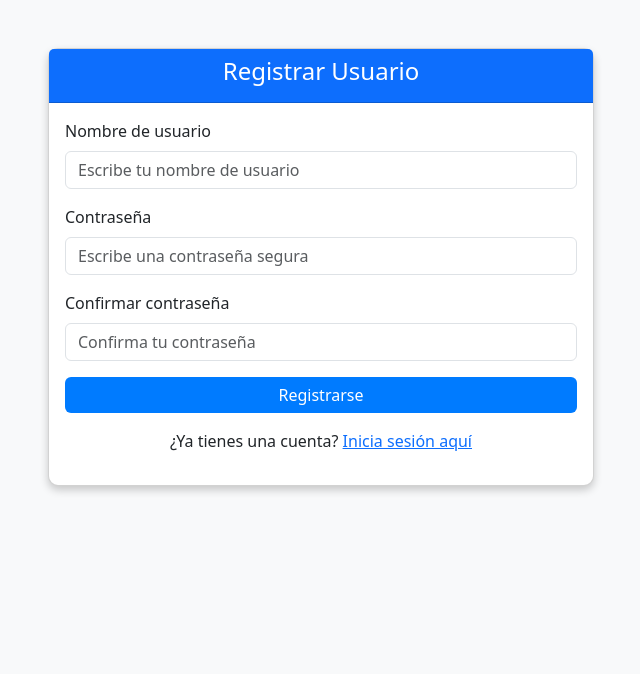
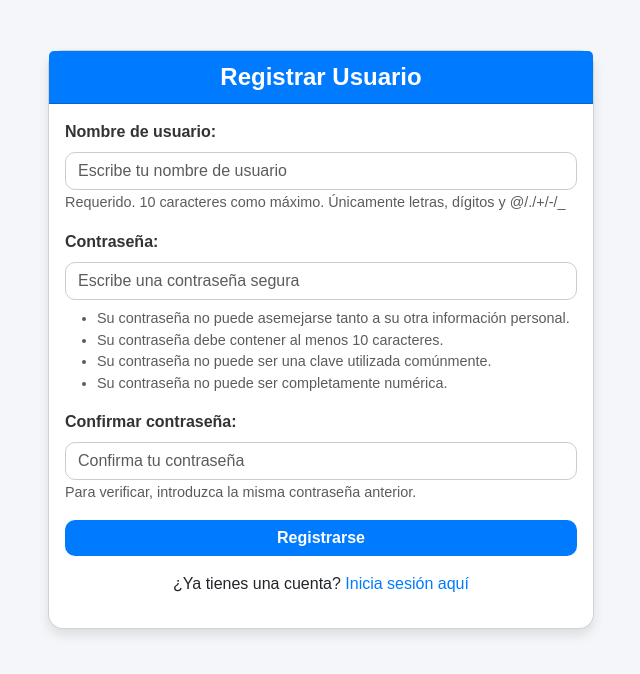
Before and after one commit to Yenniemorales/TrabajoFinal-Morales, a Django app: page /register/ in a window 1280 px wide. Shown: the top 674 px of the page, without its empty margins (319-959 px from the left). Run offline with Django 5.2, Linux system fonts and the light colour scheme.

Commit message:
Mejora visualizacion

```diff
--- a/AppConsulta/templates/AppConsulta/register.html
+++ b/AppConsulta/templates/AppConsulta/register.html
@@ -4,41 +4,82 @@
     <meta charset="UTF-8">
     <meta name="viewport" content="width=device-width, initial-scale=1.0">
     <title>Registrarse</title>
+
+    <!-- Bootstrap CSS -->
     <link href="https://cdn.jsdelivr.net/npm/bootstrap@5.3.0-alpha3/dist/css/bootstrap.min.css" rel="stylesheet">
+    <!-- Bootstrap JS Bundle -->
     <script src="https://cdn.jsdelivr.net/npm/bootstrap@5.3.0-alpha3/dist/js/bootstrap.bundle.min.js"></script>
+
     <style>
+        /* Estilos personalizados */
         body {
-            background-color: #f8f9fa;
+            background-color: #f4f6f9; /* Fondo suave */
+            font-family: 'Arial', sans-serif;
         }
         .card {
-            border-radius: 10px;
-            box-shadow: 0 4px 8px rgba(0, 0, 0, 0.2);
+            border-radius: 15px; /* Bordes redondeados */
+            box-shadow: 0 6px 12px rgba(0, 0, 0, 0.1); /* Sombra */
+            margin-top: 50px; /* Separación superior */
+        }
+        .card-header {
+            background-color: #007bff; /* Azul principal */
+            color: white;
+            font-size: 1.5rem;
+            font-weight: bold;
+            text-align: center;
+            border-radius: 15px 15px 0 0; /* Bordes superiores redondeados */
         }
         .btn-primary {
             background-color: #007bff;
             border: none;
+            border-radius: 10px;
+            font-size: 1rem;
+            font-weight: bold;
+            transition: background-color 0.3s ease;
         }
         .btn-primary:hover {
-            background-color: #0056b3;
+            background-color: #0056b3; /* Cambio de color al pasar el mouse */
+        }
+        .form-label {
+            font-weight: bold;
+            color: #333;
+        }
+        .form-control {
+            border-radius: 10px; /* Bordes redondeados en los campos */
+            border: 1px solid #ccc;
+        }
+        .text-muted {
+            font-size: 0.9rem; /* Tamaño de texto reducido */
+        }
+        .alert {
+            font-size: 0.9rem; /* Estilo para los mensajes de alerta */
+        }
+        .footer-link {
+            color: #007bff; /* Azul para los enlaces */
+            text-decoration: none;
+        }
+        .footer-link:hover {
+            text-decoration: underline; /* Subrayado al pasar el mouse */
         }
     </style>
 </head>
 <body>
-    <div class="container mt-5">
-        <div class="row justify-content-center">
-            <div class="col-md-6">
+    <!-- Contenedor principal de Bootstrap -->
+    <div class="container">
+        <div class="row justify-content-center"> <!-- Rejilla para centrar el contenido -->
+            <div class="col-md-6"> <!-- Columna que ocupa 6 de las 12 disponibles en pantallas medianas -->
+                <!-- Tarjeta Bootstrap -->
                 <div class="card">
-                    <div class="card-header bg-primary text-white text-center">
-                        <!-- Título -->
-                        <h4>Registrar Usuario</h4>
+                    <div class="card-header"> <!-- Encabezado de la tarjeta -->
+                        Registrar Usuario
                     </div>
-                    <div class="card-body">
+                    <div class="card-body"> <!-- Cuerpo de la tarjeta -->
                         <!-- Mostrar mensajes de error o éxito -->
                         {% if messages %}
                             {% for message in messages %}
-                                <div class="alert alert-{{ message.tags }} alert-dismissible fade show" role="alert">
+                                <div class="alert alert-{{ message.tags }} alert-dismissible fade show" role="alert"> <!-- Alerta de Bootstrap -->
                                     {{ message }}
-                                    <button type="button" class="btn-close" data-bs-dismiss="alert" aria-label="Close"></button>
+                                    <button type="button" class="btn-close" data-bs-dismiss="alert" aria-label="Close"></button> <!-- Botón de cierre -->
                                 </div>
                             {% endfor %}
                         {% endif %}
@@ -47,29 +88,37 @@
                         <form method="post" action="{% url 'register' %}">
                             {% csrf_token %}
                             <!-- Campo de nombre de usuario -->
-                            <div class="mb-3">
-                                <label for="id_username" class="form-label">Nombre de usuario</label>
+                            <div class="mb-3"> <!-- Espaciado inferior de 3 -->
+                                <label for="id_username" class="form-label">Nombre de usuario:</label> <!-- Etiqueta del campo -->
                                 <input type="text" name="username" id="id_username" class="form-control" placeholder="Escribe tu nombre de usuario" required>
+                                <small class="text-muted">Requerido. 10 caracteres como máximo. Únicamente letras, dígitos y @/./+/-/_</small> <!-- Texto auxiliar -->
                             </div>
                             <!-- Campo de contraseña -->
                             <div class="mb-3">
-                                <label for="id_password1" class="form-label">Contraseña</label>
+                                <label for="id_password1" class="form-label">Contraseña:</label>
                                 <input type="password" name="password1" id="id_password1" class="form-control" placeholder="Escribe una contraseña segura" required>
+                                <ul class="text-muted mt-2"> <!-- Lista de requisitos de contraseña -->
+                                    <li>Su contraseña no puede asemejarse tanto a su otra información personal.</li>
+                                    <li>Su contraseña debe contener al menos 10 caracteres.</li>
+                                    <li>Su contraseña no puede ser una clave utilizada comúnmente.</li>
+                                    <li>Su contraseña no puede ser completamente numérica.</li>
+                                </ul>
                             </div>
                             <!-- Campo de confirmar contraseña -->
                             <div class="mb-3">
-                                <label for="id_password2" class="form-label">Confirmar contraseña</label>
+                                <label for="id_password2" class="form-label">Confirmar contraseña:</label>
                                 <input type="password" name="password2" id="id_password2" class="form-control" placeholder="Confirma tu contraseña" required>
+                                <small class="text-muted">Para verificar, introduzca la misma contraseña anterior.</small>
                             </div>
                             <!-- Botón de enviar -->
-                            <div class="d-grid gap-2">
+                            <div class="d-grid gap-2"> <!-- Botón adaptado al ancho -->
                                 <button type="submit" class="btn btn-primary btn-block">Registrarse</button>
                             </div>
                         </form>
 
                         <!-- Enlace para iniciar sesión -->
                         <div class="text-center mt-3">
-                            <p>¿Ya tienes una cuenta? <a href="{% url 'login' %}">Inicia sesión aquí</a></p>
+                            <p>¿Ya tienes una cuenta? <a href="{% url 'login' %}" class="footer-link">Inicia sesión aquí</a></p>
                         </div>
                     </div>
                 </div>
--- a/AppConsulta/views.py
+++ b/AppConsulta/views.py
@@ -6,7 +6,6 @@ from django.utils.timezone import now
 from django.contrib.auth.decorators import login_required
 from django.contrib.auth.forms import UserCreationForm
 from django.contrib.auth import login, logout
-from django.contrib.auth.views import LoginView, LogoutView
 
 # VISTA: Home
 @login_required
@@ -149,26 +148,41 @@ def buscar_consulta(request):
             paciente = Paciente.objects.get(rut=rut)
             consultas = Consulta.objects.filter(paciente=paciente)
         except Paciente.DoesNotExist:
+            messages.error(request, 'No se encontró un paciente con ese RUT.', extra_tags='buscar_consulta')
+    return render(request, 'AppConsulta/buscar_consulta.html', {'consultas': consultas})
+
+# Vista de Registro
+@login_required
+def buscar_consulta(request):
+    consultas = None
+    if 'rut' in request.GET:  # Verifica si se envió el formulario
+        rut = request.GET['rut']
+        try:
+            # Busca al paciente por RUT
+            paciente = Paciente.objects.get(rut=rut)
+            # Recupera las consultas relacionadas con el paciente
+            consultas = Consulta.objects.filter(paciente=paciente)
+        except Paciente.DoesNotExist:
+            # Agrega un mensaje de error si no se encuentra el paciente
             messages.error(request, 'No se encontró un paciente con ese RUT.')
     return render(request, 'AppConsulta/buscar_consulta.html', {'consultas': consultas})
 
-# Vista de Registro
-def register(request):
-    if request.method == 'POST':
-        form = UserCreationForm(request.POST)
-        if form.is_valid():
-            user = form.save()
-            login(request, user)
-            messages.success(request, 'Usuario registrado exitosamente.')
-            return redirect('home')
-        else:
-            messages.error(request, 'Error al registrar el usuario.')
-    else:
-        form = UserCreationForm()
-    return render(request, 'AppConsulta/register.html', {'form': form})
 
 # Vista Personalizada de Logout
 def custom_logout(request):
     logout(request)
     messages.success(request, 'Sesión cerrada correctamente.')
     return redirect('login')
+
+
+def register(request):
+    if request.method == 'POST':
+        form = UserCreationForm(request.POST)
+        if form.is_valid():
+            user = form.save()
+            login(request, user)  # Inicia sesión automáticamente después de registrar
+            messages.success(request, '¡Registro exitoso! Bienvenido.')
+            return redirect('home')
+    else:
+        form = UserCreationForm()
+    return render(request, 'AppConsulta/register.html', {'form': form})
```
Also changed, not shown: AppConsulta/templates/AppConsulta/base.html (+23 -12 lines), AppConsulta/templates/AppConsulta/buscar_consulta.html (+16 -11 lines), AppConsulta/templates/AppConsulta/home.html (+20 -4 lines).
